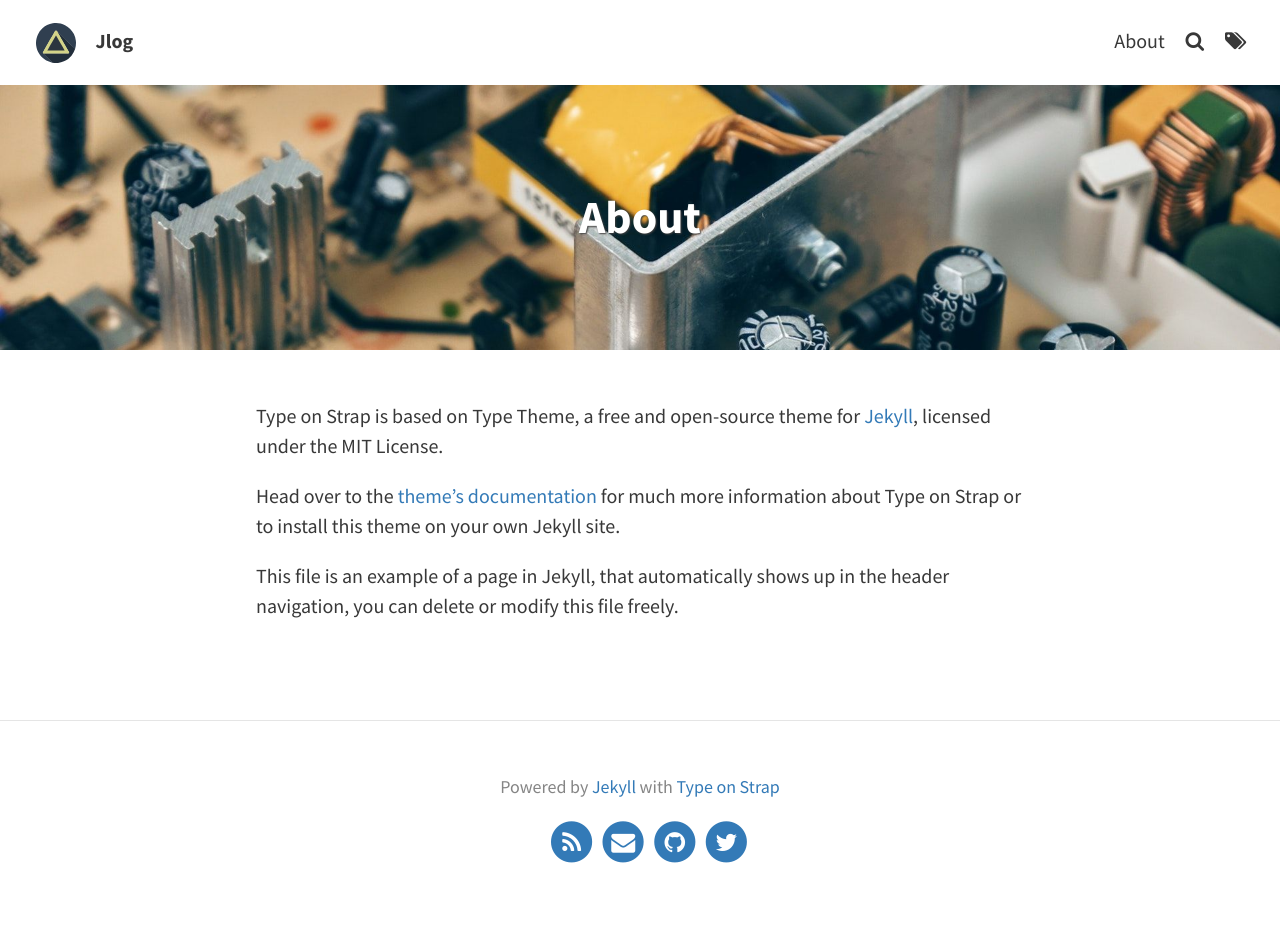
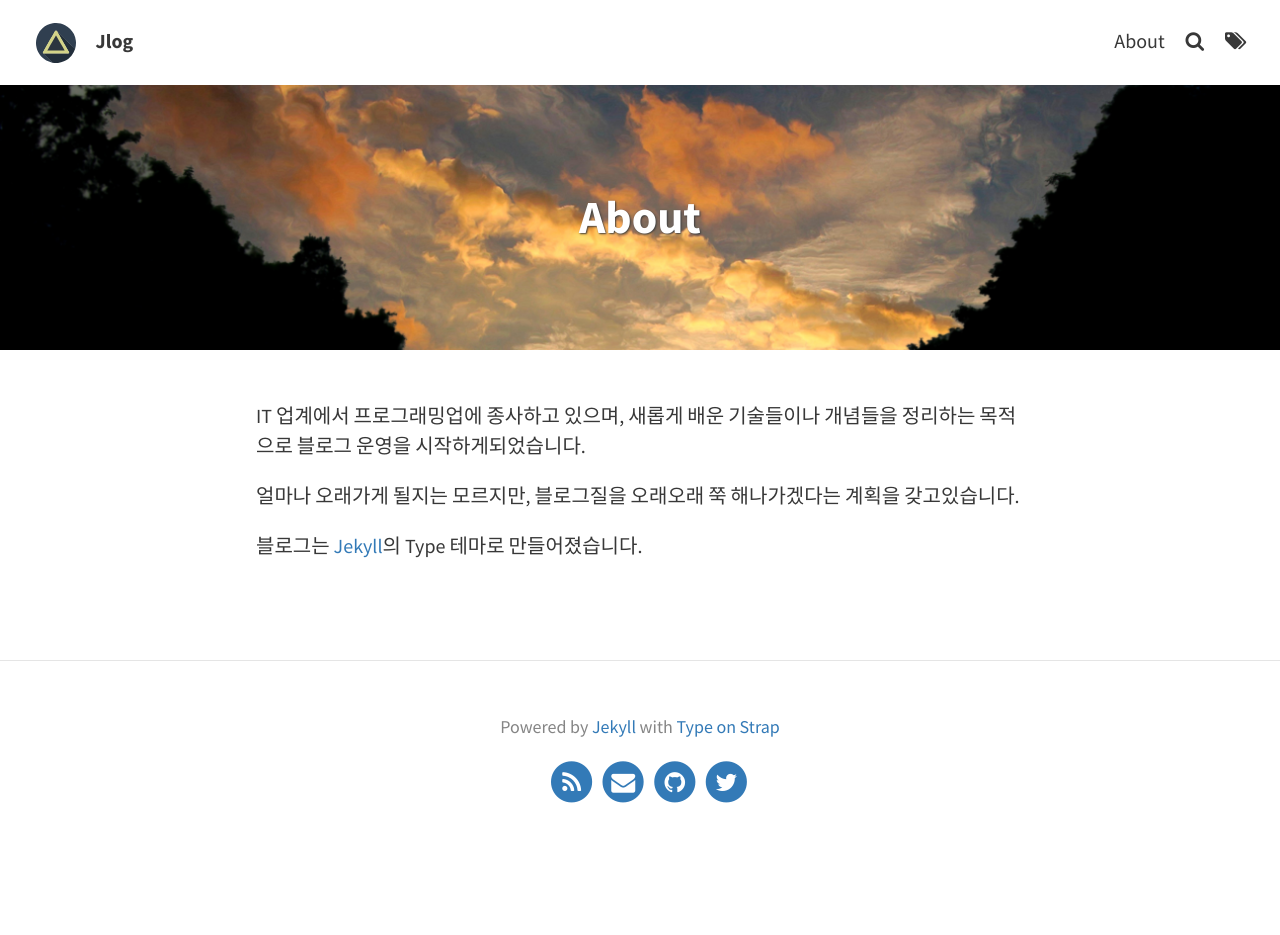
Before and after one commit to hyungjoon6876/jlog, a Jekyll site: the page built from pages/about.md, in a window 1280 px wide. Built offline with Jekyll 4.4.1, drawn with Linux system fonts in a browser that asks for light colours; after the commit the page ends 900 px from its top, so only the background shows below that.

Commit message:
blog about change

```diff
--- a/_config.yml
+++ b/_config.yml
@@ -2,7 +2,7 @@
 baseurl: "/jlog"
 url: "https://hyungjoon6876.github.io"
 title: Jlog # site's title
-description: "A website with blog posts and pages" # used by search engines
+description: "programming 기술 관련 정리 blog" # used by search engines
 
 
 # THEME-SPECIFIC CONFIGURATION
@@ -12,6 +12,7 @@ theme_settings:
   avatar: assets/img/triangle.svg
   favicon: assets/favicon.ico
   gravatar: # Email MD5 hash
+  disqus_shortname: jlog2
 
   # Header and footer text
   header_text: > #two or three lines to describe your site
@@ -60,7 +61,7 @@ theme_settings:
 
   # Scripts / Features
   google_analytics: # Tracking ID, e.g. "UA-000000-01"
-  disqus_shortname:
+  disqus_shortname: "jlog2"
   katex: true # Enable if using math markup
 
   special_page:
--- a/pages/about.md
+++ b/pages/about.md
@@ -2,11 +2,11 @@
 layout: page
 title: About
 permalink: /about/
-feature-img: "assets/img/pexels/circuit.jpeg"
+feature-img: "assets/img/pexels/asphalt-blur-clouds-169976.jpg"
 ---
 
-Type on Strap is based on Type Theme, a free and open-source theme for [Jekyll](http://jekyllrb.com/), licensed under the MIT License.
+IT 업계에서 프로그래밍업에 종사하고 있으며, 새롭게 배운 기술들이나 개념들을 정리하는 목적으로 블로그 운영을 시작하게되었습니다.
 
-Head over to the [theme's documentation](https://github.io/sylhare/Type-on-Strap) for much more information about Type on Strap or to install this theme on your own Jekyll site.
+얼마나 오래가게 될지는 모르지만, 블로그질을 오래오래 쭉 해나가겠다는 계획을 갖고있습니다.
 
-This file is an example of a page in Jekyll, that automatically shows up in the header navigation, you can delete or modify this file freely.
+블로그는 [Jekyll](http://jekyllrb.com/)의 Type 테마로 만들어졌습니다.
```
Also changed, not shown: assets/img/pexels/asphalt-blur-clouds-169976.jpg (added), assets/img/pexels/prairie-25.jpg (added).
